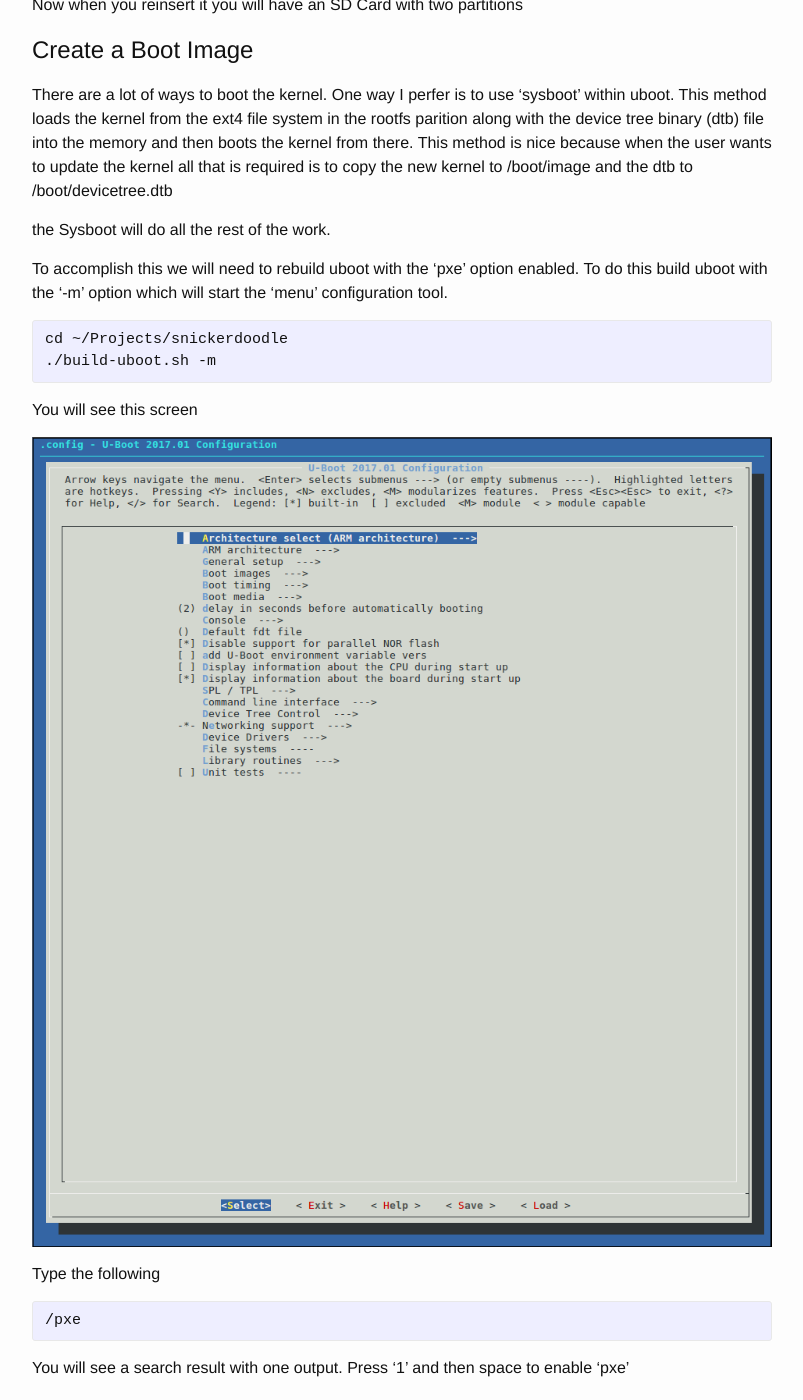
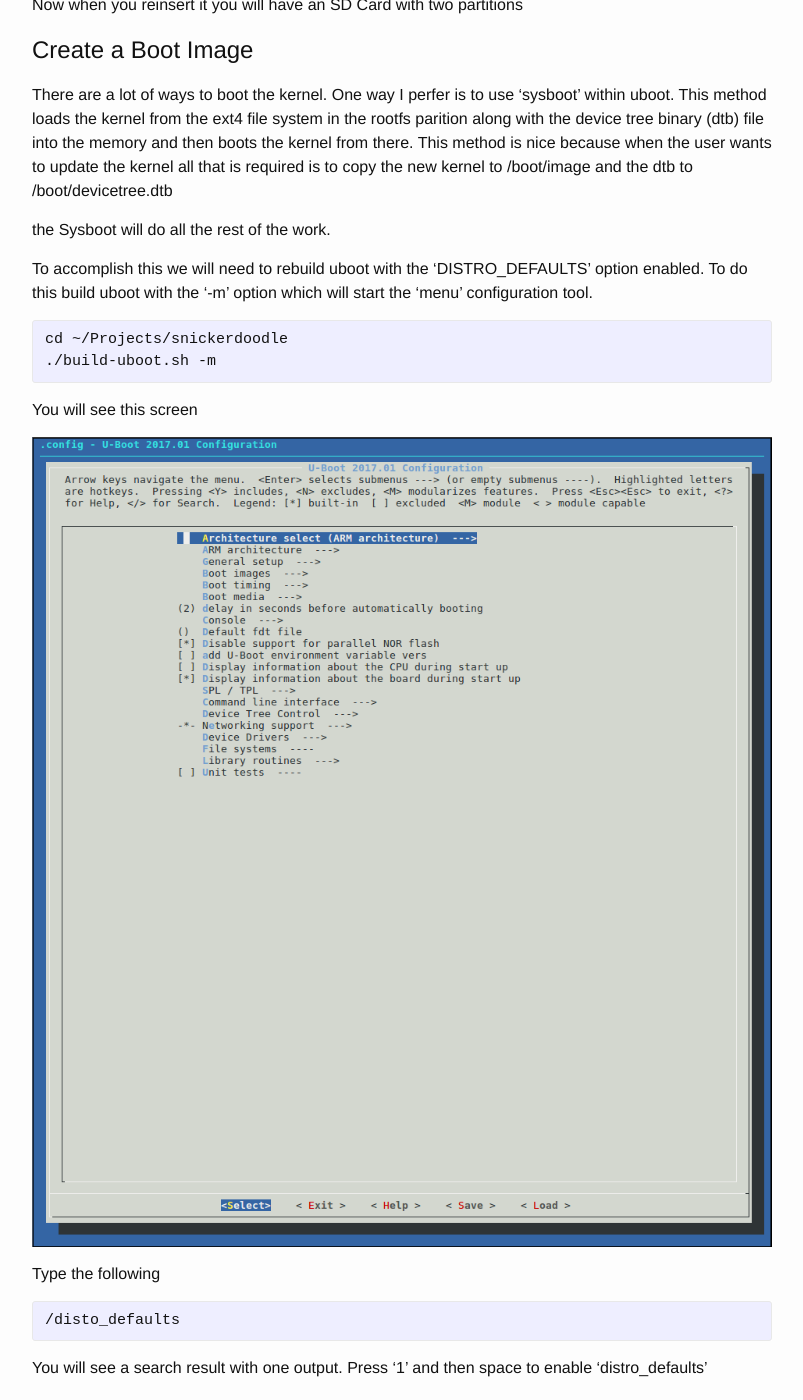
Before and after one commit to CospanDesign/cospandesign.github.io, a Jekyll site: the page built from _posts/2017-12-27-snickerdoodle-up-and-running.markdown, in a window 1280 px wide and 1400 px high, scrolled down 11229 px. Shown: the whole window, without its empty margins (238-1041 px from the left). Built offline with Jekyll 4.4.1, drawn with Linux system fonts in a browser that asks for light colours.

Commit message:
Updated u-boot config to use distro-defaults

```diff
--- a/_posts/2017-12-27-snickerdoodle-up-and-running.markdown
+++ b/_posts/2017-12-27-snickerdoodle-up-and-running.markdown
@@ -454,7 +454,7 @@ There are a lot of ways to boot the kernel. One way I perfer is to use 'sysboot'
 
 the Sysboot will do all the rest of the work.
 
-To accomplish this we will need to rebuild uboot with the 'pxe' option enabled. To do this build uboot with the '-m' option which will start the 'menu' configuration tool.
+To accomplish this we will need to rebuild uboot with the 'DISTRO_DEFAULTS' option enabled. To do this build uboot with the '-m' option which will start the 'menu' configuration tool.
 
 
 {% highlight.bash %}
@@ -469,14 +469,15 @@ You will see this screen
 Type the following
 
 {% highlight.bash %}
-/pxe
+/disto_defaults
 {% endhighlight %}
 
-You will see a search result with one output. Press '1' and then space to enable 'pxe'
+You will see a search result with one output. Press '1' and then space to enable 'distro_defaults'
 
 Your screen should look like this
 
-![UBoot PXE Enable]({{ site.baseurl }}/assets/image/posts/snickerdoodle/uboot_pxe_enable.png)
+![UBoot Distro Defaults Enable]({{ site.baseurl }}/assets/image/posts/snickerdoodle/uboot_distro_defaults.png)
+
 
 Press the right arrow button to get over 'Exit' and keep selecting 'Exit' until it asks you to save the configuration file. Say 'Yes'
 
```
Also changed, not shown: assets/image/posts/snickerdoodle/uboot_distro_defaults.png (added).
